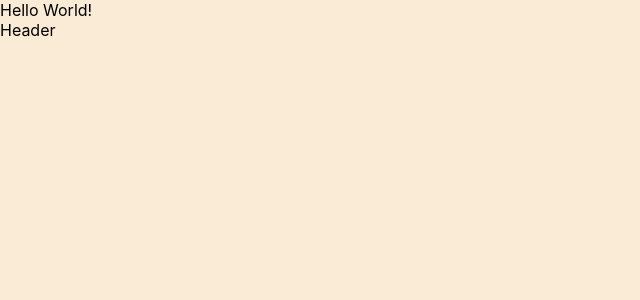
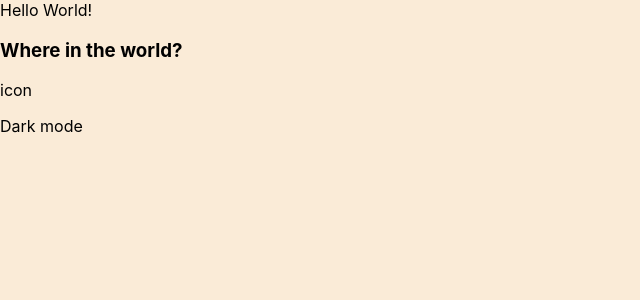
Before and after one commit to DovLozys/resting-countries-hackathon, a React (Create React App) app: page / in a window 1280 px wide. Shown: the top 300 px of the page, without its empty margins (0-640 px from the left). Built offline with nearby package versions, Linux system fonts and the light colour scheme.

Commit message:
Added Title in the Header component

```diff
--- a/package.json
+++ b/package.json
@@ -8,6 +8,7 @@
     "@testing-library/user-event": "^13.5.0",
     "react": "^18.1.0",
     "react-dom": "^18.1.0",
+    "react-router-dom": "^6.3.0",
     "react-scripts": "5.0.1",
     "web-vitals": "^2.1.4"
   },
--- a/src/components/Header/Header.jsx
+++ b/src/components/Header/Header.jsx
@@ -1,5 +1,14 @@
+import styles from './Header.module.css'
 function Header() {
-	return <div>Header</div>
+	return (
+		<header className={styles.header}>
+			<h3>Where in the world?</h3>
+			<div className={styles.toggleContainer}>
+				<p>icon</p>
+				<p>Dark mode</p>
+			</div>
+		</header>
+	)
 }
 
 export default Header
```
Also changed, not shown: 1 other file (tests, documents, lock files or other folders).
